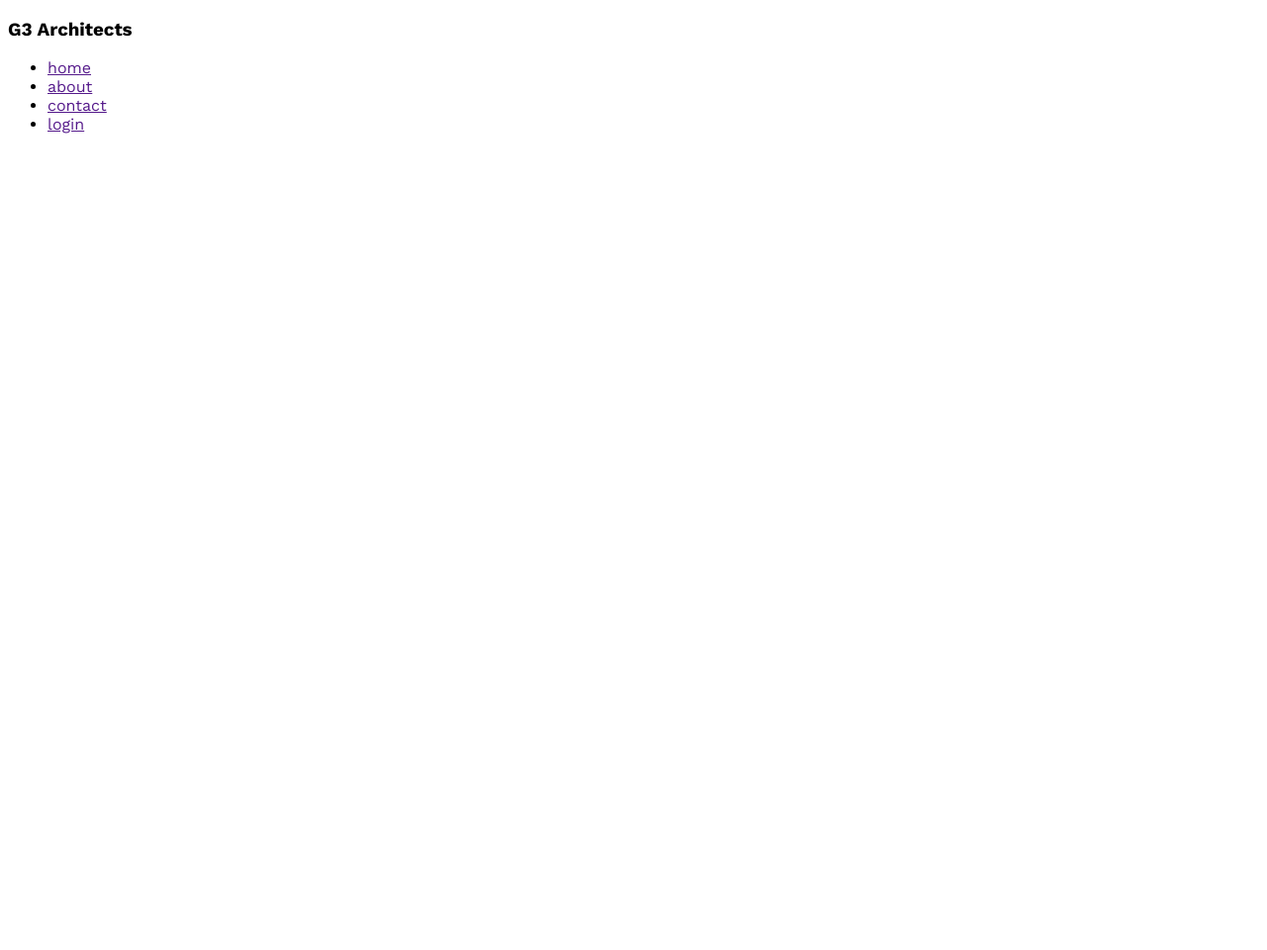
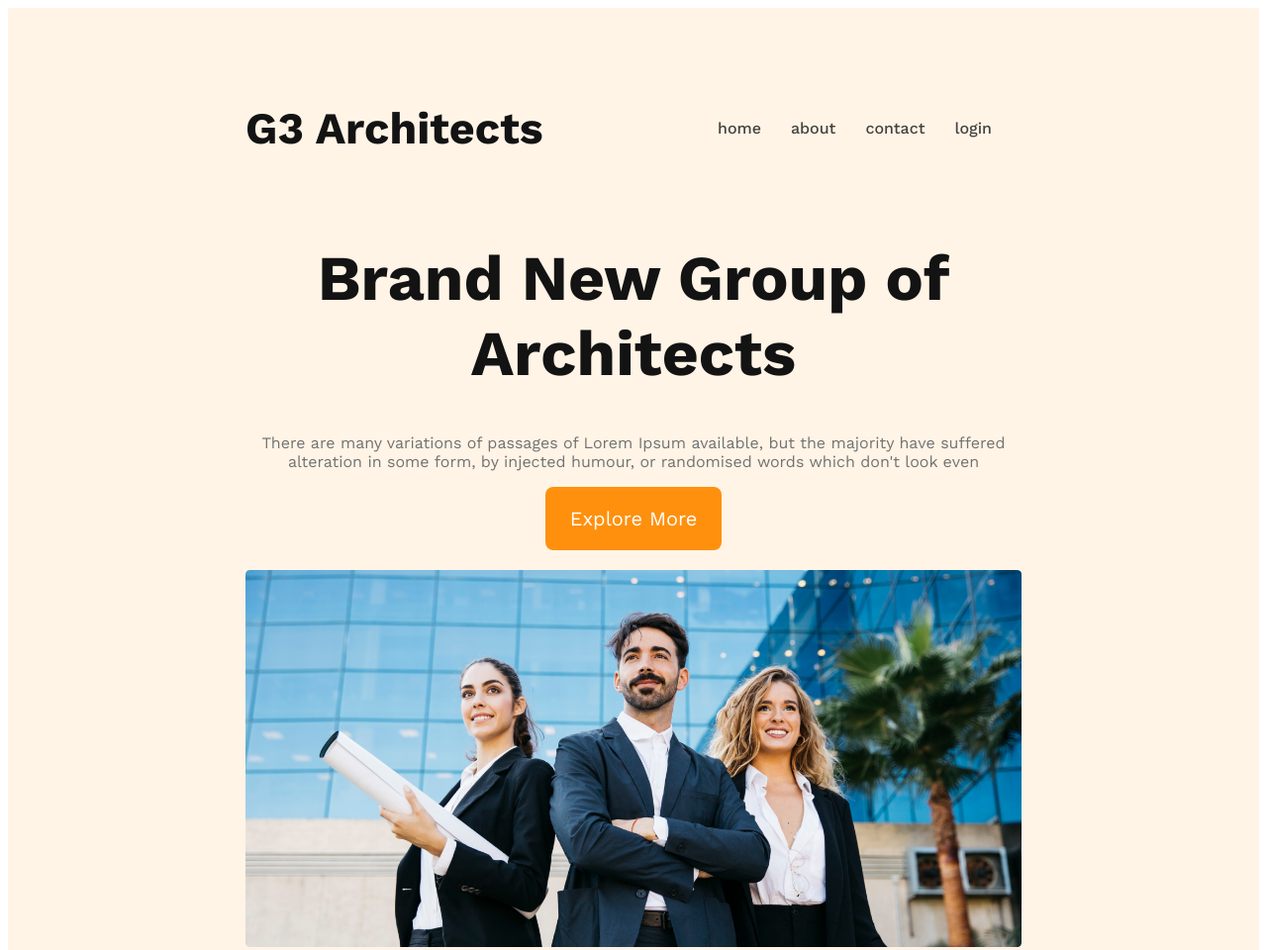
Before and after one commit to Rafil6969/g3-architects-website, a plain HTML site: page index.html in a window 1280 px wide. Shown: the top 960 px of the page at 99% size. Before the commit the page ends 800 px from the top, so only its background shows below. Drawn offline with nearby package versions, Linux system fonts and the light colour scheme.

Commit message:
finished header section

```diff
--- a/index.html
+++ b/index.html
@@ -1,15 +1,17 @@
 <!DOCTYPE html>
 <html lang="en">
+
 <head>
     <meta charset="UTF-8">
     <meta name="viewport" content="width=device-width, initial-scale=1.0">
     <title>g3 architects</title>
     <link rel="stylesheet" href="styles/architect.css">
 </head>
+
 <body>
     <header>
         <nav>
-            <h3>G3 Architects</h3>
+            <h3 class="nav-title">G3 Architects</h3>
             <ul>
                 <li><a href="">home</a></li>
                 <li><a href="">about</a></li>
@@ -17,6 +19,27 @@
                 <li><a href="">login</a></li>
             </ul>
         </nav>
+
+       <div class="banner">
+
+        <div class="banner-content">
+            <h1 class="banner-title">Brand New
+                Group of Architects
+            </h1>
+
+            <p class="banner-description">
+                There are many variations of passages of Lorem Ipsum available, but the majority have suffered
+                alteration in some form, by injected humour, or randomised words which don't look even
+            </p>
+
+            <button class="btn-primary">Explore More</button>
+
+        </div >
+
+            <img src="images/banner.png" alt="">
+       </div>
+
+
     </header>
 
     <main>
@@ -27,4 +50,5 @@
 
     </footer>
 </body>
+
 </html>
--- a/styles/architect.css
+++ b/styles/architect.css
@@ -1,7 +1,103 @@
 /* work sans font from google fonts */
 @import url('https://fonts.googleapis.com/css2?family=Open+Sans:wght@400;700;800&family=Work+Sans:wght@400;500;600;700;800&display=swap');
 
+/* shared styles */
 * {
     font-family: 'Open Sans', sans-serif;
     font-family: 'Work Sans', sans-serif;
 }
+
+.btn-primary {
+    border-radius: 8px;
+    color: #FFF;
+    font-size: 1.25rem;
+    background: #FF900E;
+    padding: 20px 25px;
+    cursor: pointer;
+    border: 0;
+
+}
+
+/* header styles */
+header {
+    background: rgba(255, 144, 14, 0.10);
+    padding: 50px 240px;
+
+}
+
+nav {
+    display: flex;
+    justify-content: space-between;
+    align-items: center;
+}
+
+.nav-title {
+    font-size: 2.8rem;
+    font-weight: 700;
+    color: #131313;
+}
+
+nav>ul {
+    display: flex;
+}
+
+nav li {
+    list-style: none;
+    margin-right: 30px;
+    font-weight: 500;
+    font-size: 1rem;
+
+}
+
+nav li a {
+    text-decoration: none;
+    color: #424242;
+}
+
+/* banner styles */
+
+.banner-content {
+    max-width: 800px;
+    text-align: center;
+    margin: 0 auto;
+}
+
+.banner-title {
+    font-size: 4rem;
+    font-weight: 700;
+    color: #131313;
+}
+
+.banner-description {
+    color: #727272;
+}
+
+.banner img{
+    margin-top: 20px;
+    width: 100%;
+}
+
+/* responsive styles */
+/* mobile devices */
+
+@media screen and (max-width: 576px) {
+    header{
+        padding: 20px;
+    }
+    nav{
+        flex-direction: column;
+    }
+
+}
+
+/* tablet or medium devices */
+
+@media screen and (min-width: 576px) and (max-width: 992px) {
+    header{
+        padding: 50px;
+    }
+    nav{
+        flex-direction: column;
+    }
+
+}
```
